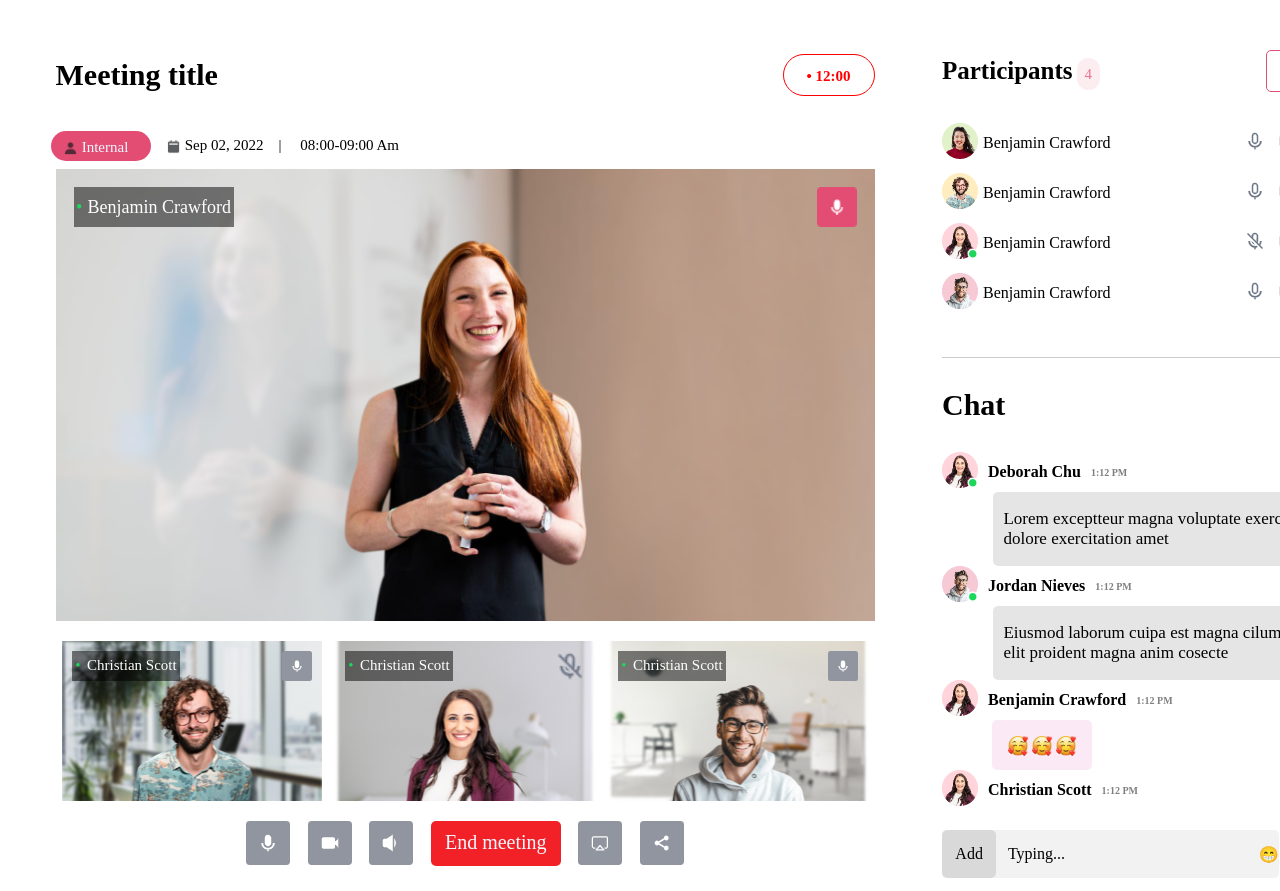
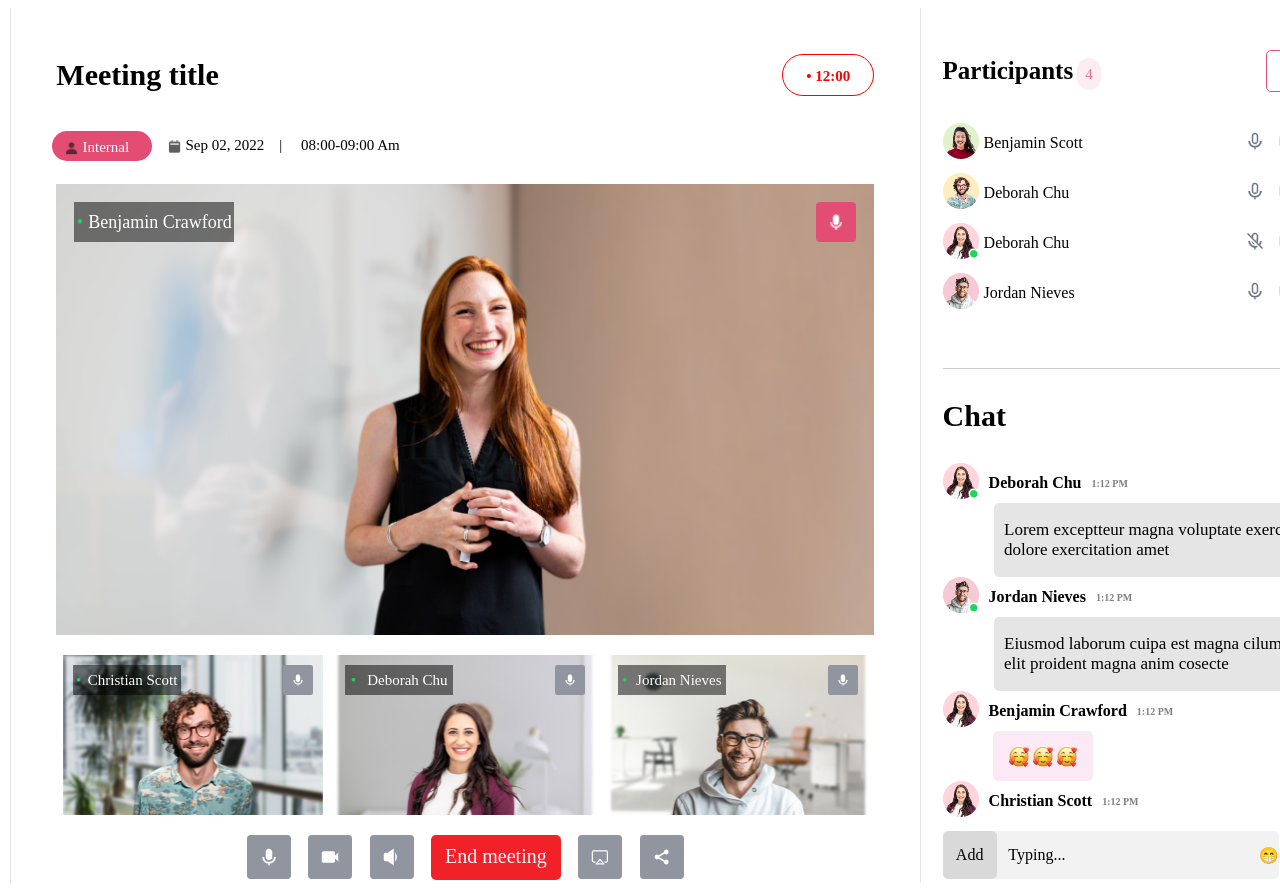
Before and after one commit to minhphuong4203-bot/tuan5, a plain HTML site: page index.html in a window 1280 px wide. Shown: the top 891 px of the page. Drawn offline with Linux system fonts and the light colour scheme.

Commit message:
finished all

```diff
--- a/index.html
+++ b/index.html
@@ -61,6 +61,8 @@
             flex-direction: column;
             width: 910px;
             align-items: center;
+            border-left: 1px solid rgba(0, 0, 0, 0.1);
+            border-right: 1px solid rgba(0, 0, 0, 0.1);
         }
 
         .center-row1 {
@@ -140,6 +142,7 @@
         }
 
         .banner{
+            margin-top: 15px;
             display: flex;
             flex-direction: column;
             width: 90%;
@@ -426,7 +429,7 @@
             flex-direction: row;
             justify-content: space-between;
             align-items: center;
-            margin-top: 20px;
+            margin-top: 10px;
         }
 
         .right-bot-row1-item1-input{
@@ -542,9 +545,9 @@
                         <div class="content-container">
                             <div class="content-desc">
                                 <span style="color: #1dd75b;">&#8226;</span>
-                                <span>Christian Scott</span>
+                                <span>Deborah Chu</span>
                             </div>
-                            <div class="content-img"><img src="./picture/mic2.png" alt=""></div>
+                            <div class="content-img"><img src="./picture/mic_grey_color.png" alt=""></div>
                         </div>
                     </div>
 
@@ -552,7 +555,7 @@
                         <div class="content-container">
                             <div class="content-desc">
                                 <span style="color: #1dd75b;">&#8226;</span>
-                                <span>Christian Scott</span>
+                                <span>Jordan Nieves</span>
                             </div>
                             <div class="content-img"><img src="./picture/mic_grey_color.png" alt=""></div>
                         </div>
@@ -588,7 +591,7 @@
                         <div class="right-top-row2-container">
                             <div class="right-top-row2-left">
                                 <span><img src="./picture/avatar 1322.png" alt=""></span>
-                                <span>Benjamin Crawford</span>
+                                <span>Benjamin Scott</span>
                             </div>
                             <div class="right-top-row2-right">
                                 <div><img src="./picture/mic1.png" alt=""></div>
@@ -602,7 +605,7 @@
                         <div class="right-top-row2-container">
                             <div class="right-top-row2-left">
                                 <span><img src="./picture/avatar 1323.png" alt=""></span>
-                                <span>Benjamin Crawford</span>
+                                <span>Deborah Chu</span>
                             </div>
                             <div class="right-top-row2-right">
                                 <div><img src="./picture/mic1.png" alt=""></div>
@@ -616,7 +619,7 @@
                         <div class="right-top-row2-container">
                             <div class="right-top-row2-left">
                                 <span><img src="./picture/avatar 1326.png" alt=""></span>
-                                <span>Benjamin Crawford</span>
+                                <span>Deborah Chu</span>
                             </div>
                             <div class="right-top-row2-right">
                                 <div><img src="./picture/mic2.png" alt=""></div>
@@ -629,7 +632,7 @@
                         <div class="right-top-row2-container">
                             <div class="right-top-row2-left">
                                 <span><img src="./picture/avatar 1325.png" alt=""></span>
-                                <span>Benjamin Crawford</span>
+                                <span>Jordan Nieves</span>
                             </div>
                             <div class="right-top-row2-right">
                                 <div><img src="./picture/mic1.png" alt=""></div>
```
Also changed, not shown: demo-img/All website.png (added).
